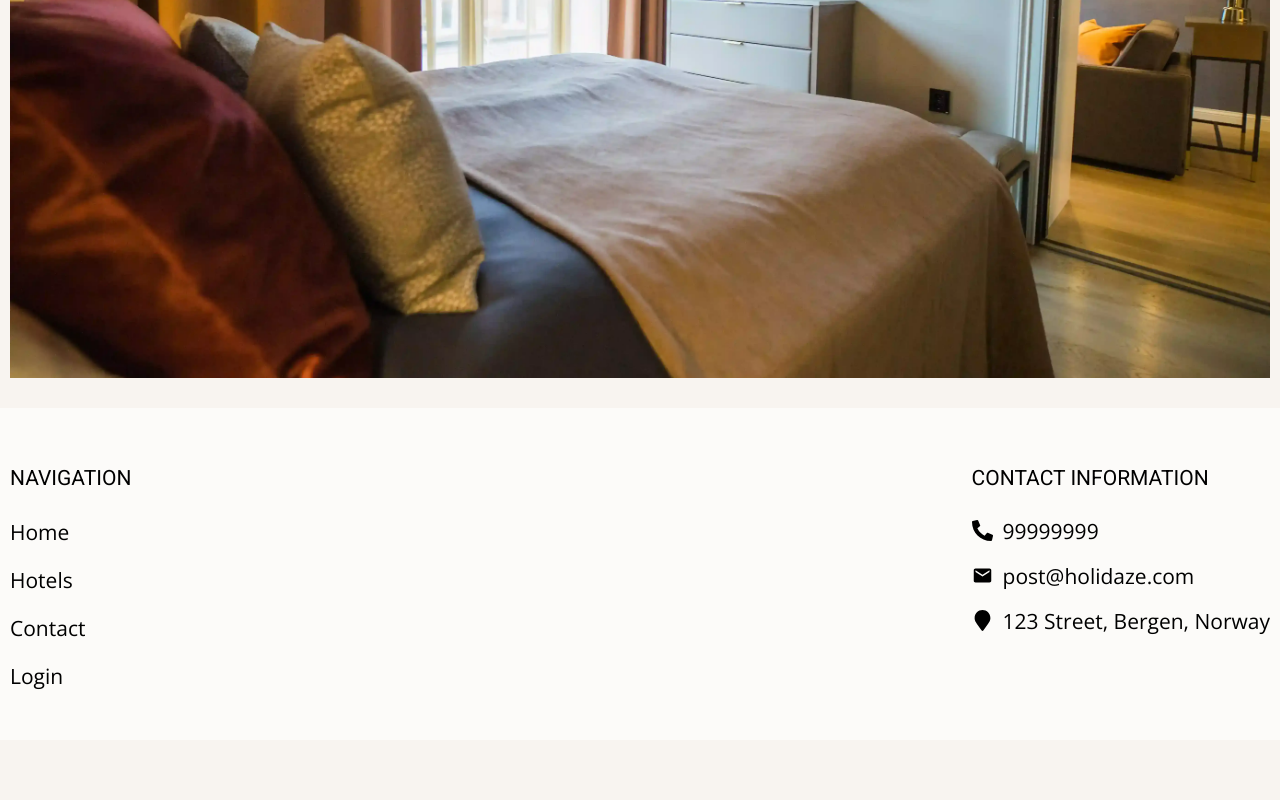
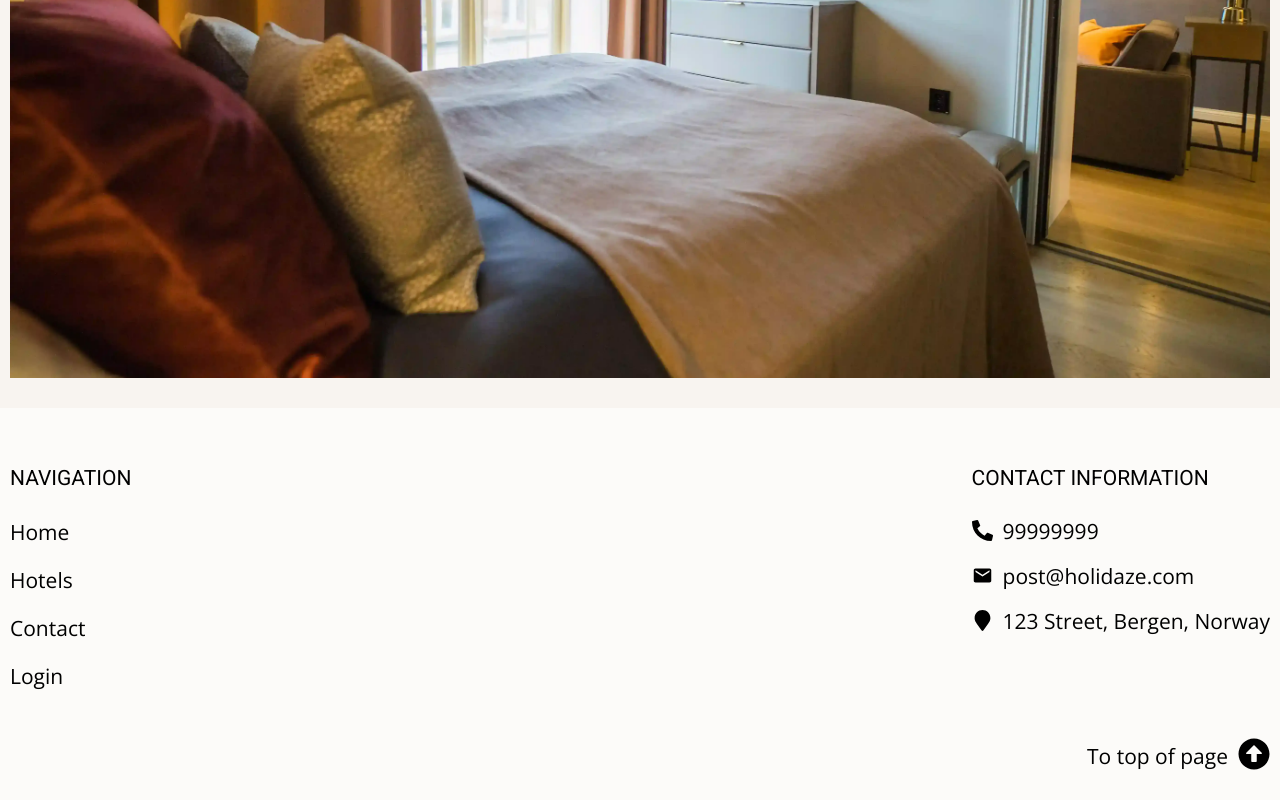
Before and after one commit to Noroff-FEU-Assignments/project-exam-2-Janne-R, a React (Create React App) app: page / in a window 1280 px wide. Shown: the part 3863-4663 px from the top of the page. Before the commit the page ends 4603 px from the top, so only its background shows below. Built offline with nearby package versions, Linux system fonts and the light colour scheme; no server answers.

Commit message:
top of page

```diff
--- a/src/components/footer/Footer.js
+++ b/src/components/footer/Footer.js
@@ -4,6 +4,9 @@ import { NavLink } from "react-router-dom";
 import { H4, P } from "../common.styles/DisplayText";
 import { FaPhoneAlt, FaMapMarker } from 'react-icons/fa';
 import { MdEmail } from 'react-icons/md';
+import { HashLink } from 'react-router-hash-link';
+import { FaArrowAltCircleUp } from 'react-icons/fa';
+
 
 const FooterContainer = styled.footer`
   @media ${({ theme }) => theme.devices.tabletS} {
@@ -48,6 +51,21 @@ const Li = styled.li`
 const Flex = styled.div`
 display: flex;
 align-items: center;
+`;
+
+const Arrow = styled(FaArrowAltCircleUp)`
+margin-left: 10px;
+`;
+
+const StyledHashLink = styled(HashLink)`
+
+display: flex;
+    align-items: flex-end;
+    justify-content: end;
+
+margin-block-start: 1.33em;
+color: ${({ theme }) => theme.colors.textColorDark};
+    text-decoration-line: none;
 `;
 
 const Footer = () => (
@@ -95,7 +113,9 @@ const Footer = () => (
           </Li>
         </Ul>
       </div>
+
     </FooterContainer>
+    <StyledHashLink to="#top">To top of page <Arrow size="2rem" /></StyledHashLink>
   </Section>
 );
 
```
